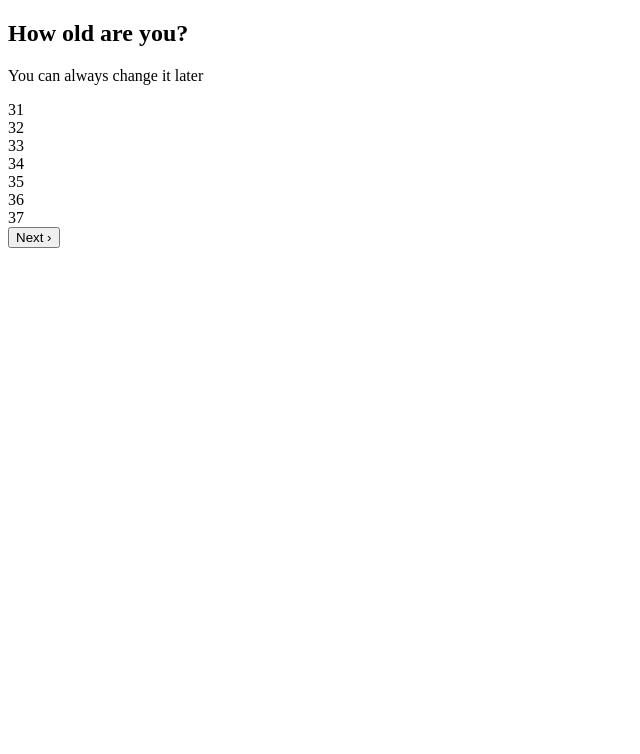
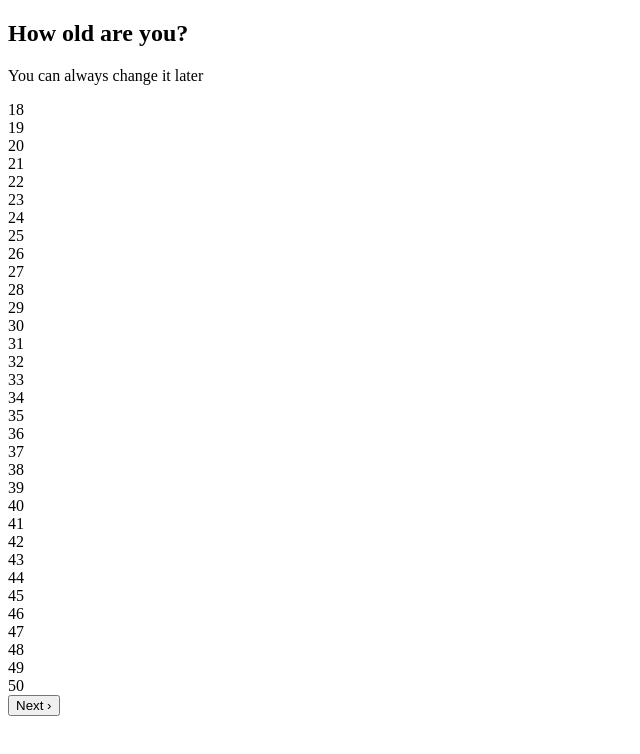
Before and after one commit to Som-0108/fitness_tracker_app, a React (Vite) app in the folder fitness_tracker_app/: page /age in a window 1280 px wide. Shown: the top 754 px of the page, without its empty margins (0-640 px from the left). Built offline with nearby package versions, Linux system fonts and the light colour scheme; the HTML template or start-up script is replaced by a standard one.

Commit message:
Add changes recently made

```diff
--- a/fitness_tracker_app/src/pages/Age.jsx
+++ b/fitness_tracker_app/src/pages/Age.jsx
@@ -5,7 +5,7 @@
   const navigate = useNavigate();
   const [selected, setSelected] = useState(34);
 
-  const ages = [31, 32, 33, 34, 35, 36, 37];
+  const ages = [18, 19, 20, 21, 22, 23, 24, 25, 26, 27, 28, 29, 30, 31, 32, 33, 34, 35, 36, 37, 38, 39, 40, 41, 42, 43, 44, 45, 46, 47, 48, 49, 50];
 
   return (
     <div className="min-h-screen bg-[#0D0D0D] text-white flex flex-col p-6">
```
